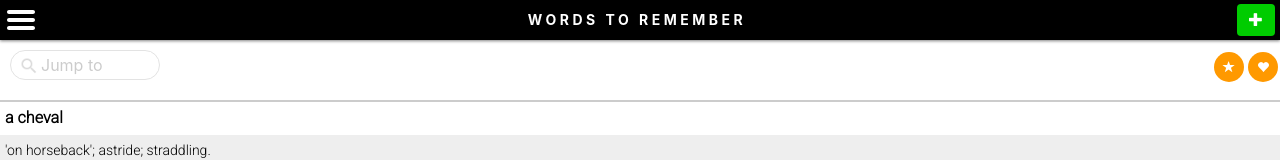
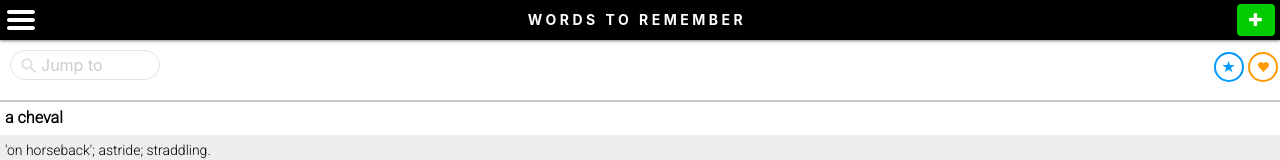
Before and after one commit to ricktoews/wordmage.app, a React (Create React App) app: page /browse/1 in a window 1280 px wide. Shown: the top 160 px of the page. Built offline with nearby package versions, Linux system fonts and the light colour scheme.

Commit message:
Make filter buttons outlined or filled, depending on filter state. Make infinite scrolling element invisible.

```diff
--- a/src/App.scss
+++ b/src/App.scss
@@ -49,10 +49,6 @@ $spotlight-height: 200px;
 	right: 0;
 }
 
-.badge-spotlight-filter {
-	background: #f90;
-}
-
 .flag-my-own {
 	color: #f90;
 	font-size: .8em;
@@ -70,7 +66,7 @@ $spotlight-height: 200px;
 	background: #09f;
 }
 
-.badge-circle {
+.badge {
 	width: 30px;
 	height: 30px;
 	border-radius: 50%;
@@ -78,6 +74,28 @@ $spotlight-height: 200px;
 	color: white;
 	margin: 2px;
 	outline: none;
+}
+
+.badge-spotlight-filter-off {
+	background: #fff;
+	border: 2px solid #f90;
+	color: #f90;
+}
+
+.badge-spotlight-filter {
+	background: #f90;
+	color: #fff;
+}
+
+.badge-custom-filter-off {
+	background: #fff;
+	border: 2px solid #09f;
+	color: #09f;
+}
+
+.badge-custom-filter {
+	background: #09f;
+	color: #fff;
 }
 
 .glyph-btn {
@@ -282,7 +300,7 @@ $spotlight-height: 200px;
 						position: absolute;
 						width: 100%;
 						height: 500px;
-						background-color: rgba(80,80,80,.2);
+						background-color: rgba(80,80,80,.0);
 						top: -500px;
 					}
 				}
--- a/src/components/BrowseWords.js
+++ b/src/components/BrowseWords.js
@@ -121,13 +121,16 @@ console.log('myObserverCallback browseMode', listRef.current.attributes.browseMo
 		}
 	}
 
+	const spotlightFilterClass = browseMode === 'spotlight' ? 'badge-spotlight-filter' : 'badge-spotlight-filter-off';
+	const customFilterClass = browseMode === 'custom' ? 'badge-custom-filter' : 'badge-custom-filter-off';
+
 	return (
 	<div className="browse-container">
 	  <div className="browse">
 	    <input type="text" className="partial-word" onChange={handlePartialWord} placeholder="Jump to" />
 	    <div className="browse-filter-buttons">
-	      <button className="badge badge-circle badge-spotlight-filter" onClick={handleBrowseCustom}><i className="glyphicon glyphicon-star"></i></button>
-	      <button className="badge badge-circle badge-spotlight-filter" onClick={handleBrowseSpotlight}><i className="glyphicon glyphicon-heart"></i></button>
+	      <button className={'badge ' + customFilterClass} onClick={handleBrowseCustom}><i className="glyphicon glyphicon-star"></i></button>
+	      <button className={'badge ' + spotlightFilterClass} onClick={handleBrowseSpotlight}><i className="glyphicon glyphicon-heart"></i></button>
 	    </div>
 	  </div>
 
```
